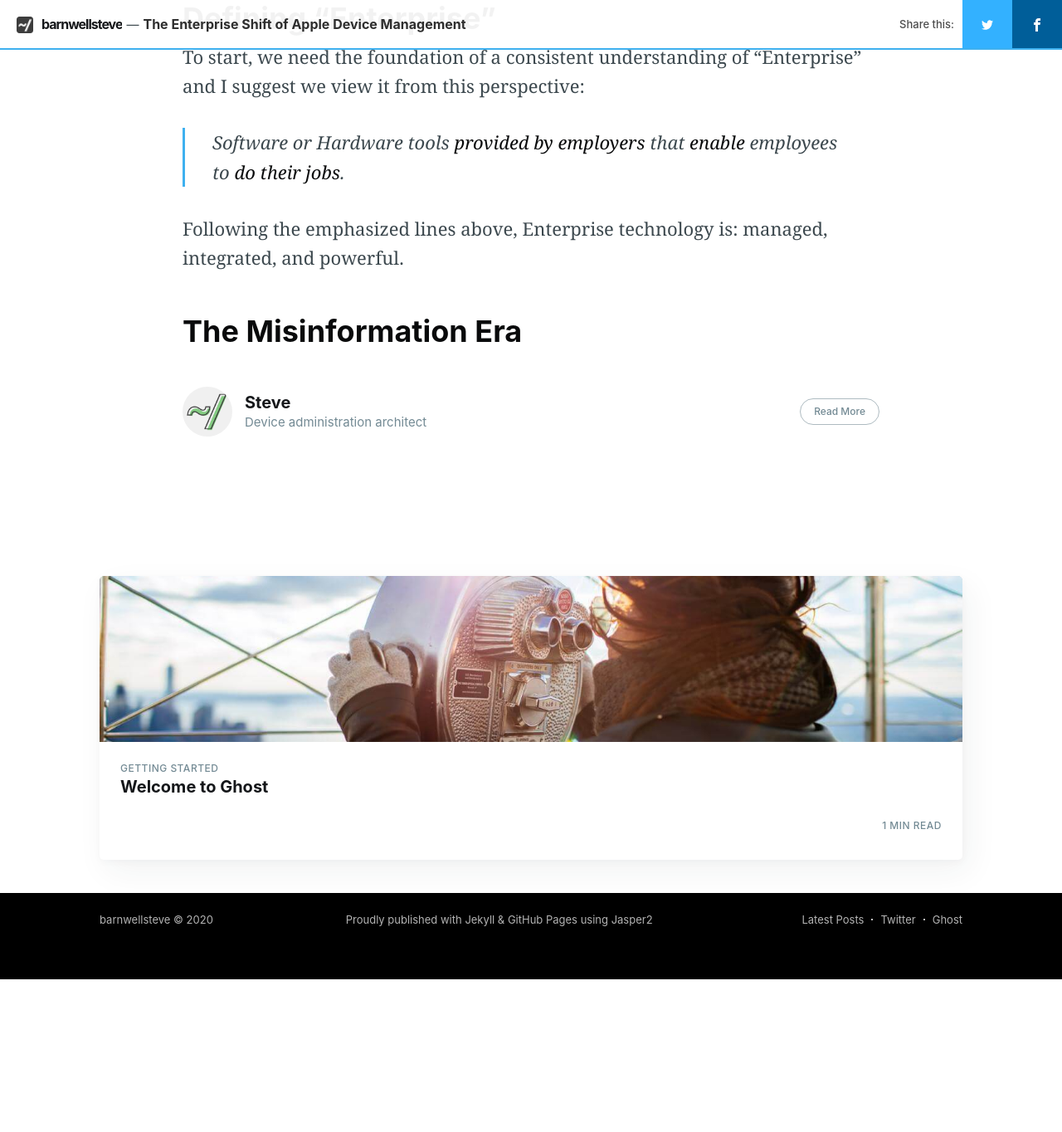
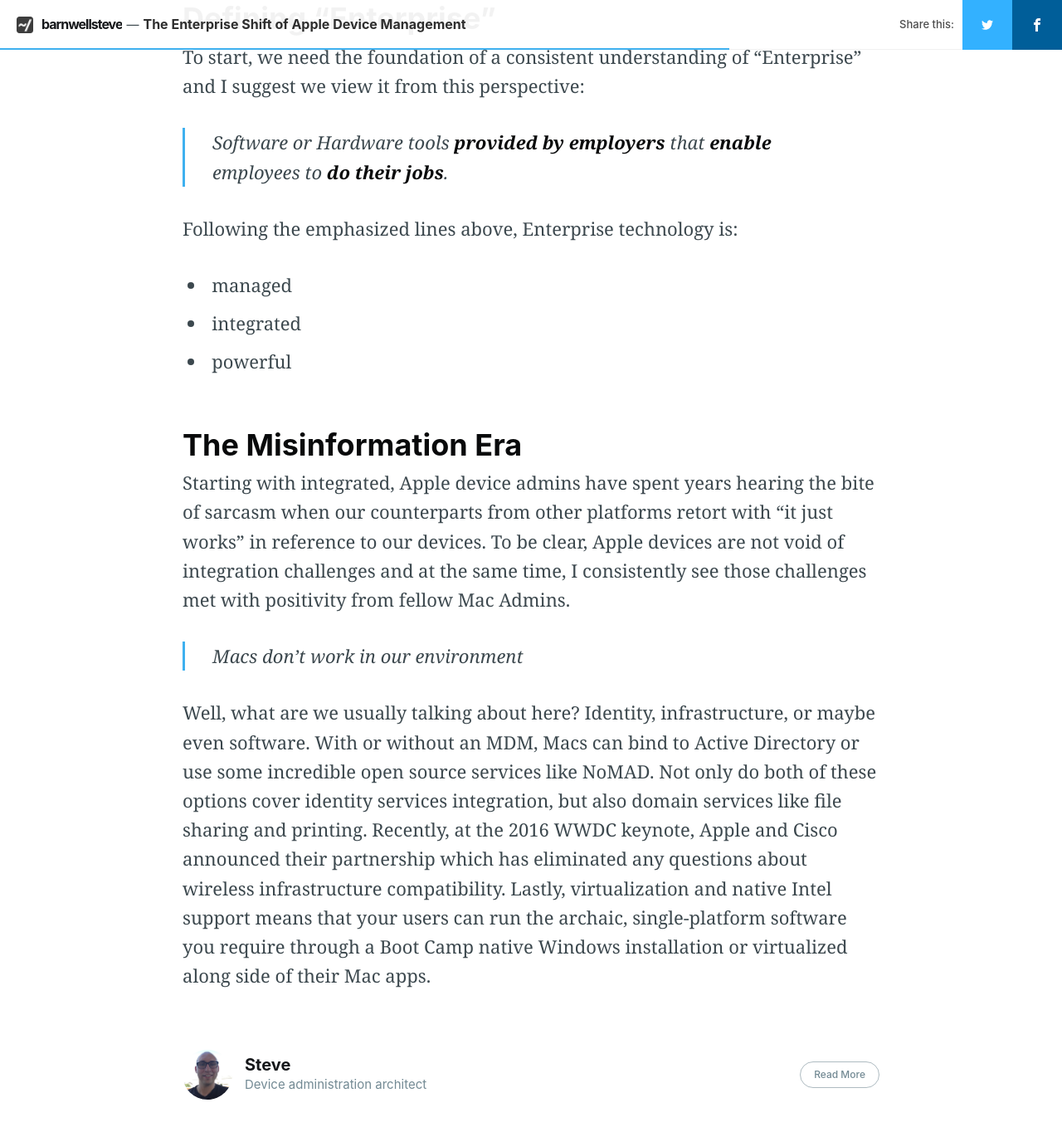
Before and after one commit to barnwellsteve/barnwellsteve.github.io, a Jekyll site: the page built from _posts/2018-12-09-the-enterprise-shift-of-apple-device-management.md, in a window 1280 px wide and 1400 px high, scrolled down 1267 px. Shown: the top 1364 px of the window at 83% size. Built offline with Jekyll 4.4.1, drawn with Linux system fonts in a browser that asks for light colours; nearby versions of some CDN libraries; comment, search, counter and statistics services are not loaded; before the commit the page ends 2447 px from its top, so only the background shows below that.

Commit message:
Site Updates
branding

```diff
--- a/_posts/2018-12-09-the-enterprise-shift-of-apple-device-management.md
+++ b/_posts/2018-12-09-the-enterprise-shift-of-apple-device-management.md
@@ -20,8 +20,16 @@
 
 To start, we need the foundation of a consistent understanding of "Enterprise" and I suggest we view it from this perspective:
 
-> Software or Hardware tools _provided by employers_ that _enable_ employees to _do their jobs_.
+> Software or Hardware tools **provided by employers** that **enable** employees to **do their jobs**.
 
-Following the emphasized lines above, Enterprise technology is: managed, integrated, and powerful.
+Following the emphasized lines above, Enterprise technology is:
+* managed
+* integrated
+* powerful
 
 ## The Misinformation Era
+Starting with integrated, Apple device admins have spent years hearing the bite of sarcasm when our counterparts from other platforms retort with "it just works" in reference to our devices. To be clear, Apple devices are not void of integration challenges and at the same time, I consistently see those challenges met with positivity from fellow Mac Admins.
+
+> Macs don't work in our environment
+
+Well, what are we usually talking about here? Identity, infrastructure, or maybe even software. With or without an MDM, Macs can bind to Active Directory or use some incredible open source services like NoMAD. Not only do both of these options cover identity services integration, but also domain services like file sharing and printing. Recently, at the 2016 WWDC keynote, Apple and Cisco announced their partnership which has eliminated any questions about wireless infrastructure compatibility. Lastly, virtualization and native Intel support means that your users can run the archaic, single-platform software you require through a Boot Camp native Windows installation or virtualized along side of their Mac apps.
```
Also changed, not shown: assets/images/blog-icon.png, assets/images/logo.svg (deleted), assets/images/steve-cover.jpg (added), assets/images/steve.png.
